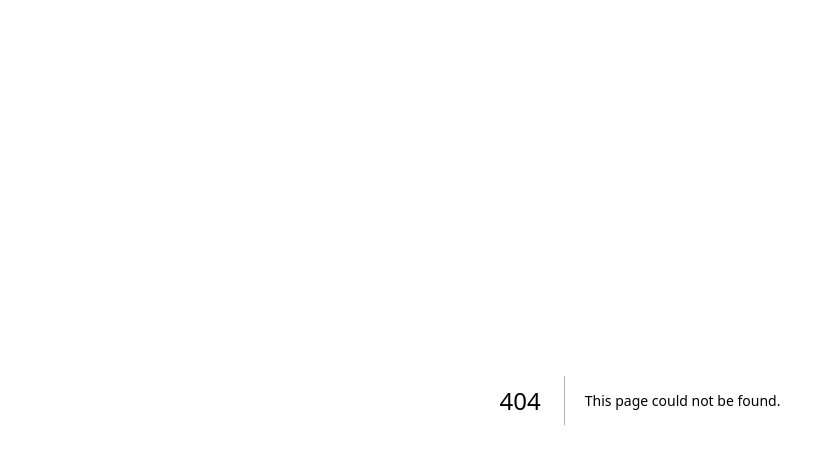
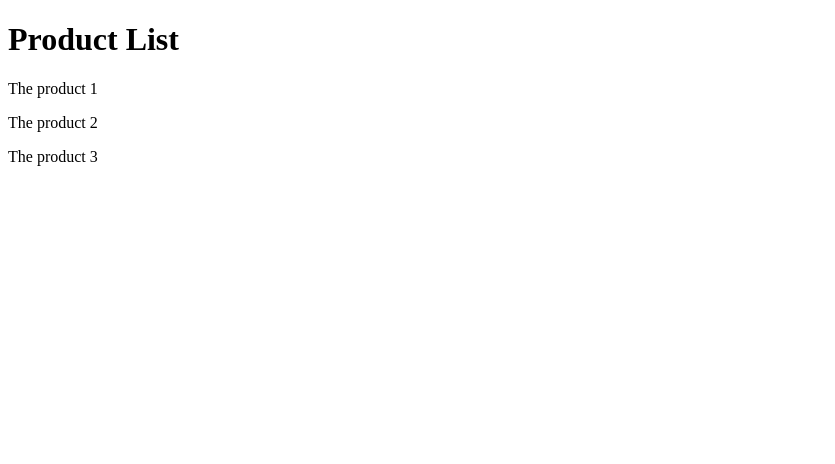
Before and after one commit to kadayogit/nextjs14-tut, a Next.js app: page /products in a window 1280 px wide. Before the commit this address had no page. Shown: the top 464 px of the page, without its empty margins (0-835 px from the left). Built offline with nearby package versions, Linux system fonts and the light colour scheme.

Commit message:
adding a dynamic routes

```diff
--- /dev/null
+++ b/src/app/products/page.tsx
@@ -0,0 +1,10 @@
+export default function ProductList() {
+    return (
+        <>
+        <h1>Product List</h1>
+        <p>The product 1</p>
+        <p>The product 2</p>
+        <p>The product 3</p>
+        </>
+    )
+}
```
Also changed, not shown: src/app/products/[productId]/page.tsx (added, +8 -0 lines).
